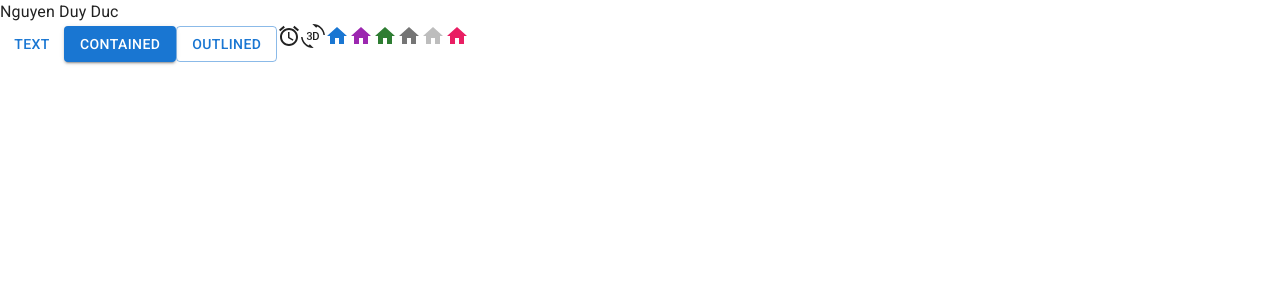
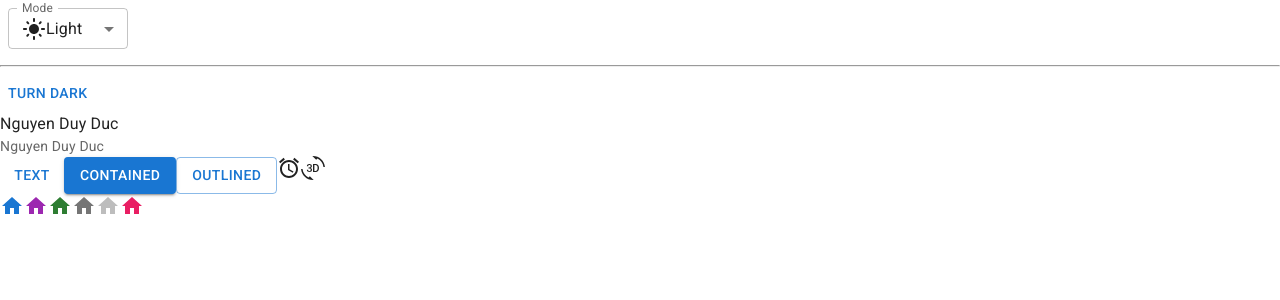
Before and after one commit to bgxinh/trello-web, a React (Vite) app: page / in a window 1280 px wide. Shown: the top 300 px of the page. Built offline with nearby package versions, Linux system fonts and the light colour scheme.

Commit message:
Dark light mode

```diff
--- a/src/App.jsx
+++ b/src/App.jsx
@@ -2,18 +2,79 @@ import Button from '@mui/material/Button'
 import AccessAlarmIcon from '@mui/icons-material/AccessAlarm'
 import ThreeDRotation from '@mui/icons-material/ThreeDRotation'
 import HomeIcon from '@mui/icons-material/Home'
-import { pink } from '@mui/material/colors';
+import { pink } from '@mui/material/colors'
+import Typogarphy from '@mui/material/Typography'
+import {
+  Experimental_CssVarsProvider as CssVarsProvider,
+  experimental_extendTheme as extendTheme,
+  useColorScheme
+} from '@mui/material/styles'
+import useMediaQuery from '@mui/material/useMediaQuery'
+import InputLabel from '@mui/material/InputLabel'
+import MenuItem from '@mui/material/MenuItem'
+import FormControl from '@mui/material/FormControl'
+import Select from '@mui/material/Select'
+import LightModeIcon from '@mui/icons-material/LightMode'
+import DarkModeIcon from '@mui/icons-material/DarkMode'
+import SettingsBrightnessIcon from '@mui/icons-material/SettingsBrightness'
+function ModeSelect() {
+  const { mode, setMode } = useColorScheme()
+  const handleChange = (event) => {
+    const selectedMode = event.target.value
+    setMode(selectedMode)
+  }
+
+  return (
+    <FormControl sx={{ m: 1, minWidth: 120 }} size="small">
+      <InputLabel id="lable-select-dark-light-mode">Mode</InputLabel>
+      <Select
+        labelId="lable-select-dark-light-mode"
+        id="select-dark-light-mode"
+        value={mode}
+        label="mode"
+        onChange={handleChange}
+      >
+        <MenuItem value="light">
+          <div style={{display: 'flex', alignItems: 'center'}}><LightModeIcon/>Light</div></MenuItem>
+        <MenuItem value="dark">
+          <div style={{display: 'flex', alignItems: 'center'}}><DarkModeIcon/>Dark</div></MenuItem>
+        <MenuItem value="system"><div style={{display: 'flex', alignItems: 'center'}}><DarkModeIcon/>Dark</div></MenuItem>
+      </Select>
+    </FormControl>
+  );
+}
+
+function ModeToggle() {
+  const { mode, setMode } = useColorScheme()
+  const prefersDarkMode = useMediaQuery('(prefers-color-scheme: dark)')
+  return (
+    <Button
+      onClick={() => {
+        setMode(mode === 'light' ? 'dark' : 'light')
+      }}
+    >
+      {mode === 'light' ? 'Turn dark' : 'Turn light'}
+    </Button>
+  )
+}
 
 function App() {
 
   return (
     <>
+      <ModeSelect/>
+      <hr/>
+      <ModeToggle/>
       <div>Nguyen Duy Duc</div>
+
+      <Typogarphy variant="body2" color="text.secondary">Nguyen Duy Duc</Typogarphy>
+
       <Button variant="text">Text</Button>
       <Button variant="contained">Contained</Button>
       <Button variant="outlined">Outlined</Button>
       <AccessAlarmIcon/>
       <ThreeDRotation/>
+      <br/>
       <HomeIcon color="primary" />
       <HomeIcon color="secondary" />
       <HomeIcon color="success" />
--- a/src/main.jsx
+++ b/src/main.jsx
@@ -1,11 +1,16 @@
 import React from 'react'
 import ReactDOM from 'react-dom/client'
 import App from './App.jsx'
-import CssBaseline from '@mui/material/CssBaseline';
+import CssBaseline from '@mui/material/CssBaseline'
+import { ThemeProvider } from '@mui/material/styles'
+import theme from './theme'
+import { Experimental_CssVarsProvider as CssVarsProvider } from '@mui/material/styles';
 
 ReactDOM.createRoot(document.getElementById('root')).render(
   <React.StrictMode>
-   <CssBaseline />
-    <App />
-  </React.StrictMode>,
+    <CssVarsProvider  theme={theme}>
+      <CssBaseline />
+      <App />
+    </CssVarsProvider>
+  </React.StrictMode>
 )
--- /dev/null
+++ b/src/theme.js
@@ -0,0 +1,24 @@
+import { createTheme } from '@mui/material/styles'
+import { experimental_extendTheme as extendTheme} from '@mui/material/styles';
+import { red } from '@mui/material/colors'
+
+const theme = extendTheme({
+  colorSchemes: {
+    light: {
+      palette: {
+        // primary: {
+        //   main: '#ff5252'
+        // }
+      }
+    },
+    dark: {
+      palette: {
+        // primary: {
+        //   main: '#000'
+        // }
+      }
+    }
+  }
+})
+
+export default theme
```
